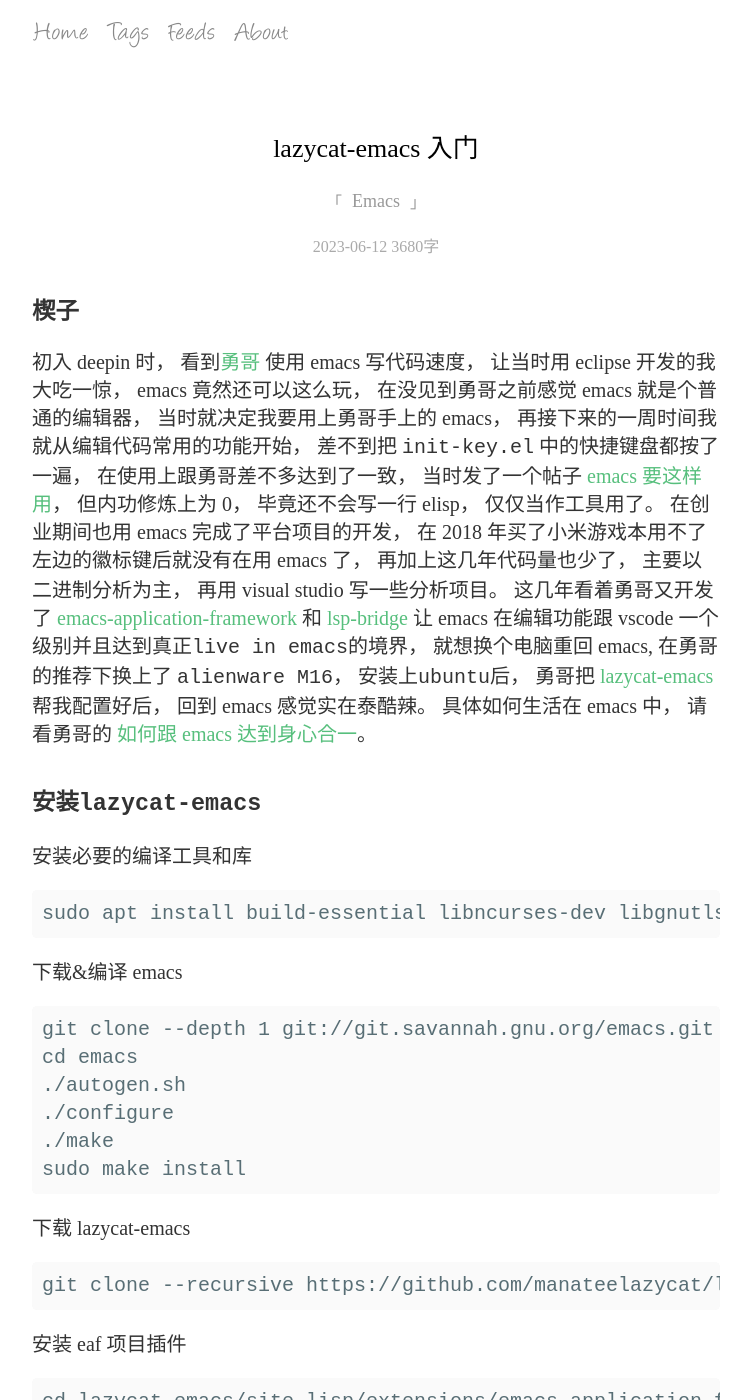
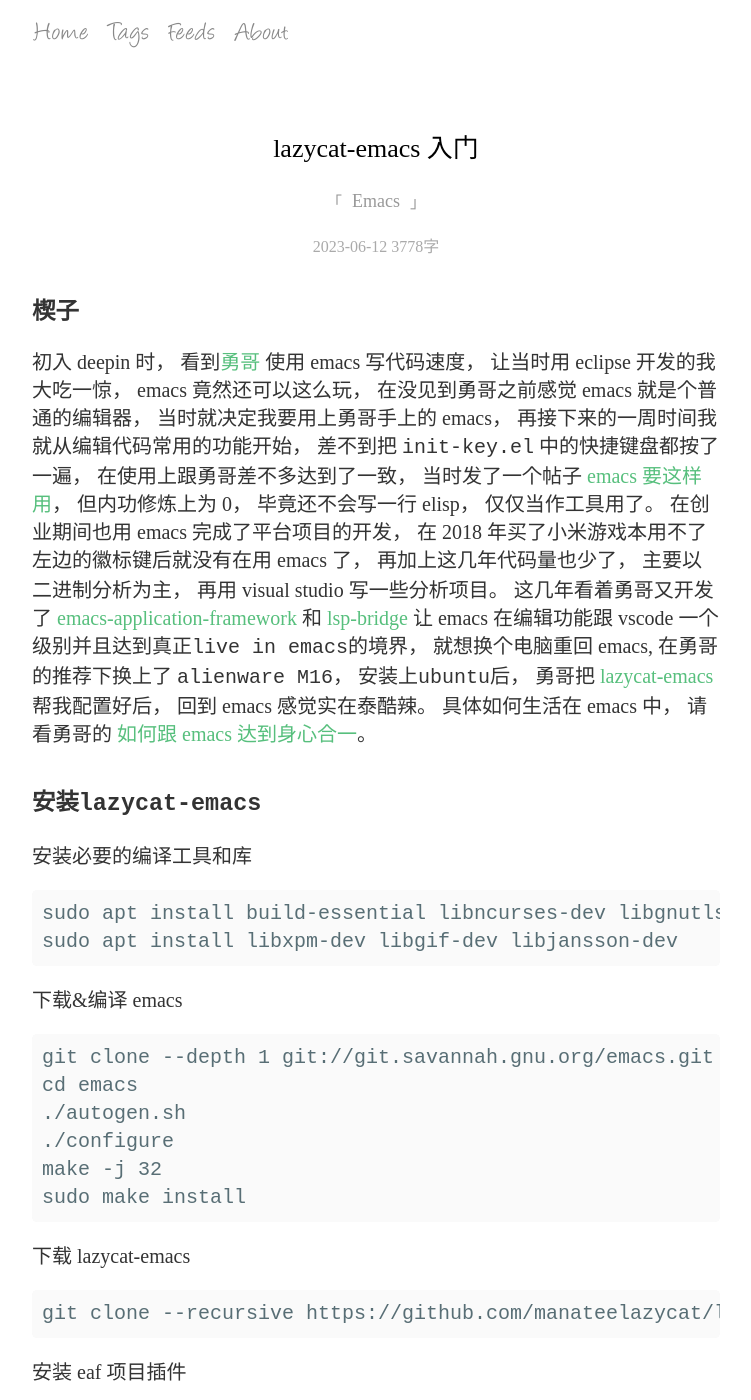
Before and after one commit to smallevilbeast/smallevilbeast.github.io, a Jekyll site: the page built from _posts/2023-06-12-lazycat-emacs.md, in a window 1280 px wide and 1400 px high. Shown: the whole window, without its empty margins (264-1015 px from the left). Built offline with Jekyll 4.4.1, drawn with Linux system fonts in a browser that asks for light colours; some web fonts are replaced.

Commit message:
Update 2023-06-12-lazycat-emacs.md

````diff
--- a/_posts/2023-06-12-lazycat-emacs.md
+++ b/_posts/2023-06-12-lazycat-emacs.md
@@ -13,7 +13,8 @@ categories: [Emacs]
 
 安装必要的编译工具和库
 ```bash
-sudo apt install build-essential libncurses-dev libgnutls28-dev libjansson4 git
+sudo apt install build-essential libncurses-dev libgnutls28-dev libjansson4 git autoconf texinfo libgtk-3-dev libxmp-dev libtiff-dev
+sudo apt install libxpm-dev libgif-dev libjansson-dev
 ```
 下载&编译 emacs
 ```
@@ -21,7 +22,7 @@ git clone --depth 1 git://git.savannah.gnu.org/emacs.git
 cd emacs
 ./autogen.sh
 ./configure
-./make
+make -j 32
 sudo make install
 ```
 下载 lazycat-emacs
````
